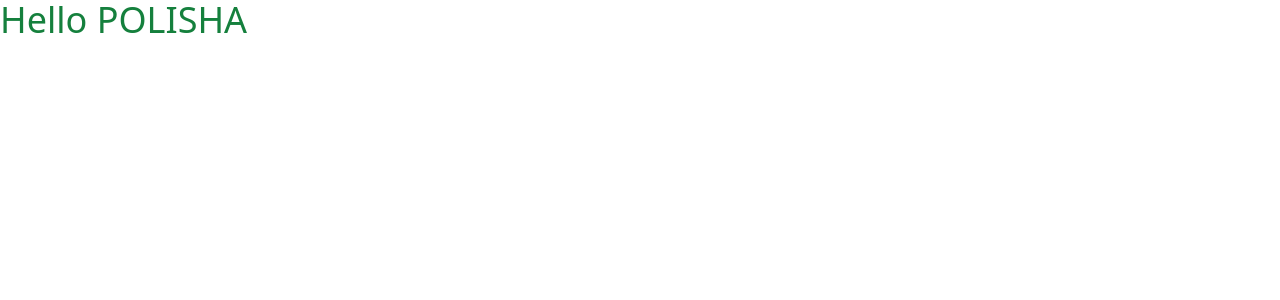
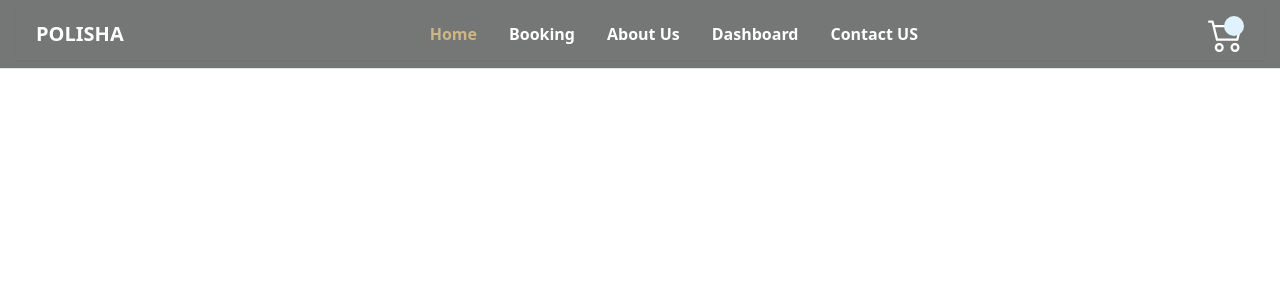
Before and after one commit to ashimroyrupok/POLISHA, a React (Vite) app in the folder polisha-client/: page / in a window 1280 px wide. Shown: the top 300 px of the page. Built offline with nearby package versions, Linux system fonts and the light colour scheme.

Commit message:
created navbar

```diff
--- a/polisha-client/package.json
+++ b/polisha-client/package.json
@@ -16,6 +16,7 @@
     "lucide-react": "^0.471.1",
     "react": "^18.3.1",
     "react-dom": "^18.3.1",
+    "react-icons": "^5.4.0",
     "react-router-dom": "^7.1.2",
     "tailwind-merge": "^2.6.0",
     "tailwindcss-animate": "^1.0.7"
--- a/polisha-client/src/App.tsx
+++ b/polisha-client/src/App.tsx
@@ -1,13 +1,11 @@
-
-import './App.css'
+import Navbar from "./components/layout/Shared/Navbar";
 
 function App() {
-
   return (
     <>
-    <h1 className=' text-green-700 text-4xl '> Hello POLISHA</h1>
+      <Navbar />
     </>
-  )
+  );
 }
 
-export default App
+export default App;
--- /dev/null
+++ b/polisha-client/src/components/layout/Shared/Container.tsx
@@ -0,0 +1,11 @@
+import { ReactNode } from "react";
+
+type TContainer = {
+  children: ReactNode;
+};
+
+const Container = ({ children }: TContainer) => {
+  return <div className="px-4 py-2 bg-[#22262B] bg-opacity-10">{children}</div>;
+};
+
+export default Container;
--- /dev/null
+++ b/polisha-client/src/components/layout/Shared/Navbar.tsx
@@ -0,0 +1,101 @@
+import { useState } from "react";
+import { Link, NavLink } from "react-router-dom";
+import { IoMdMenu } from "react-icons/io";
+import { RxCross1 } from "react-icons/rx";
+import { BsCart2 } from "react-icons/bs";
+import Container from "./Container";
+import { navbarList } from "@/constant";
+// import { useAppSelector } from "@/redux/hook";
+const Navbar = () => {
+  const [open, setOpen] = useState(false);
+
+  const toggleMenu = () => {
+    setOpen(!open);
+  };
+
+  return (
+    <div className="border-b bg-black bg-opacity-50 ">
+      <div
+        onClick={() => setOpen(false)}
+        className={`fixed duration-200 ${
+          !open ? "invisible" : "visible"
+        } w-screen h-screen backdrop-blur-sm top-0 left-0 z-10`}
+      ></div>
+      <Container>
+        <div className="flex justify-between py-2 px-5 items-center   shadow-sm">
+          <div className="logo ">
+            {/* <img className="w-[100px] h-[70px] object-fit" src={logo} alt="" /> */}
+            <h1 className="text-xl text-white font-semibold"> POLISHA </h1>
+          </div>
+
+          {/* Desktop menu */}
+          <div className="hidden lg:block  ">
+            <ul className="lg:flex lg:gap-4 ">
+              {navbarList?.map((nav, i) => (
+                <li className="text-[16px]" key={i}>
+                  <NavLink
+                    to={nav.link}
+                    className={({ isActive }) =>
+                      isActive
+                        ? "text-[#CCB686] lg:ml-4 font-semibold"
+                        : "text-white lg:ml-4 font-semibold"
+                    }
+                  >
+                    {nav.title}
+                  </NavLink>
+                </li>
+              ))}
+            </ul>
+          </div>
+
+          {/* Mobile menu */}
+          <div
+            className={`${
+              open ? "translate-x-0 opacity-100" : "-translate-x-full opacity-0"
+            } lg:hidden transition-all duration-500 border-r z-50  shadow-lg backdrop-blur-sm transform h-screen fixed w-[350px] bg-black bg-opacity-50  text-white top-0 left-0`}
+          >
+            <button
+              className="px-4 py-2 text-3xl font-semibold flex absolute right-0 mt-2"
+              onClick={() => setOpen(false)}
+            >
+              <RxCross1 className="text-white" />
+            </button>
+
+            <ul className="flex  flex-col p-5 gap-5 text-[18px]">
+              {navbarList?.map((nav, i) => (
+                <li key={i}>
+                  <NavLink
+                    to={nav.link}
+                    className={({ isActive }) =>
+                      isActive
+                        ? "text-[#CCB686] lg:ml-4 font-semibold"
+                        : "text-white lg:ml-4 font-semibold"
+                    }
+                  >
+                    {nav.title}
+                  </NavLink>
+                </li>
+              ))}
+            </ul>
+          </div>
+
+          <div className="flex items-center">
+            <Link to={"/carts"} className="relative cursor-pointer">
+              <BsCart2 className=" text-4xl font-semibold text-white" />
+              <div className="size-5  text-center text-sm font-bold bg-sky-100 top-0 right-0 rounded-full absolute text-sky-600">
+                {/* {cart?.length} */}
+              </div>
+            </Link>
+
+            <IoMdMenu
+              className="text-[26px] cursor-pointer text-white lg:hidden ml-4"
+              onClick={toggleMenu}
+            />
+          </div>
+        </div>
+      </Container>
+    </div>
+  );
+};
+
+export default Navbar;
--- /dev/null
+++ b/polisha-client/src/constant/index.ts
@@ -0,0 +1,27 @@
+export const navbarList = [
+  {
+    id: 1,
+    title: "Home",
+    link: "/",
+  },
+  {
+    id: 2,
+    title: "Booking",
+    link: "/booking",
+  },
+  {
+    id: 3,
+    title: "About Us",
+    link: "/about-us",
+  },
+  {
+    id: 4,
+    title: "Dashboard",
+    link: "/dashboard/my-dashboard",
+  },
+  {
+    id: 5,
+    title: "Contact US",
+    link: "/contact",
+  },
+];
```
Also changed, not shown: polisha-client/src/App.css (deleted), 1 other file (tests, documents, lock files or other folders).
